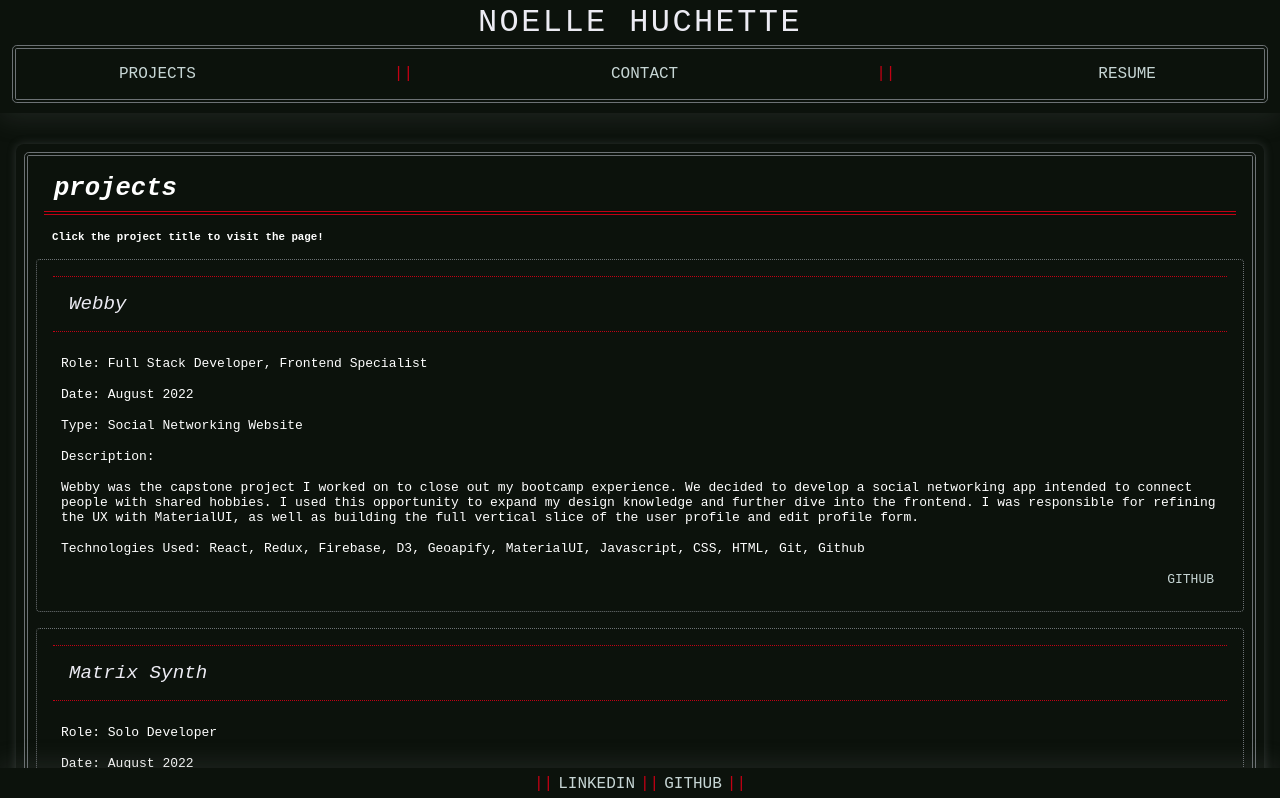
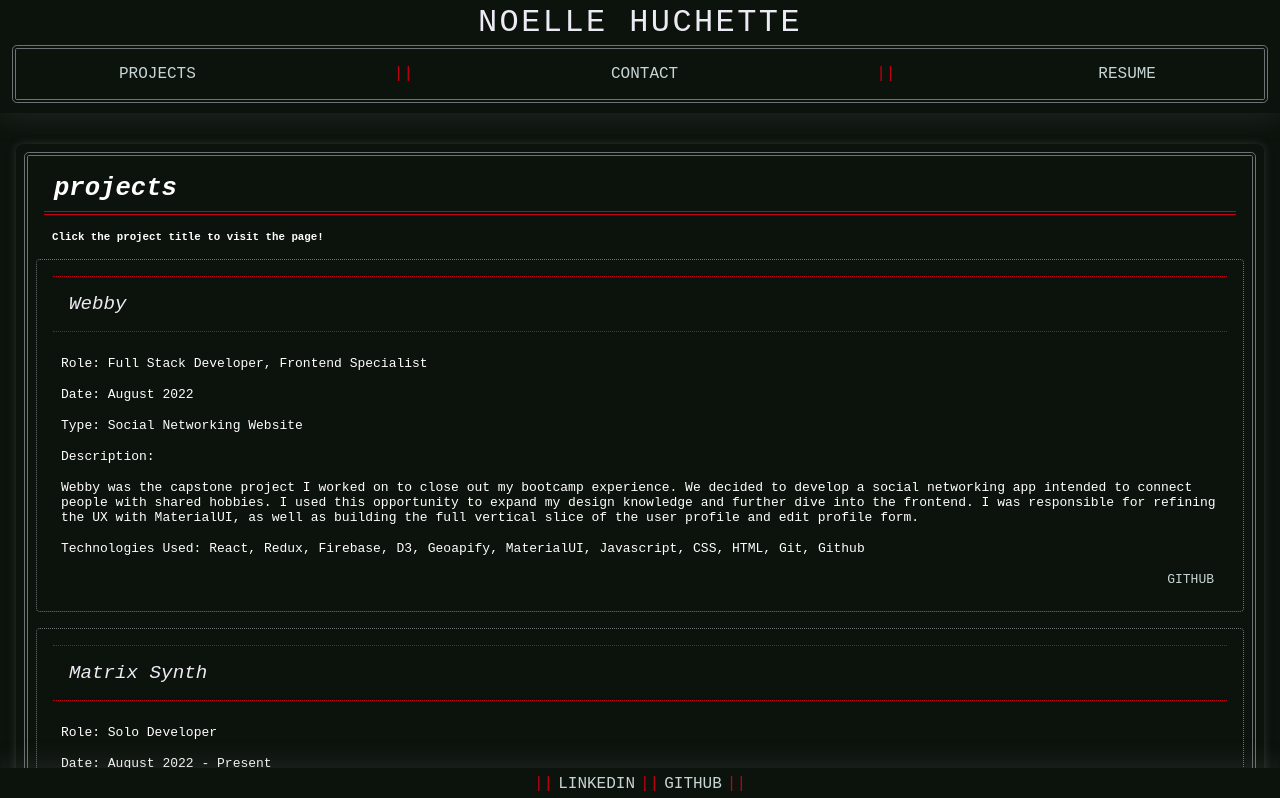
Before and after one commit to noellehuchette/portfolio, a React (Create React App) app: page /projects in a window 1280 px wide. Shown: the top 798 px of the page. Built offline with nearby package versions, Linux system fonts and the light colour scheme.

Commit message:
descriptive project types

```diff
--- a/src/client/components/Projects/projects.js
+++ b/src/client/components/Projects/projects.js
@@ -29,7 +29,7 @@ const projects = [
   {
     id: 1,
     name: 'Matrix Synth',
-    date: 'August 2022',
+    date: 'August 2022 - Present',
     type: 'Personal Interest Project',
     description:
       'Matrix Synth was another bootcamp project, done in a weekend, I took advantage of the freeform structure of the project to pursue a personal project developing a synthesizer and sequencer application. This provided me with an opportunity for applying algorithmic thinking through the matrix and sharpened my understanding of frontend technologies including React, Redux, and AudioContext.',
```
